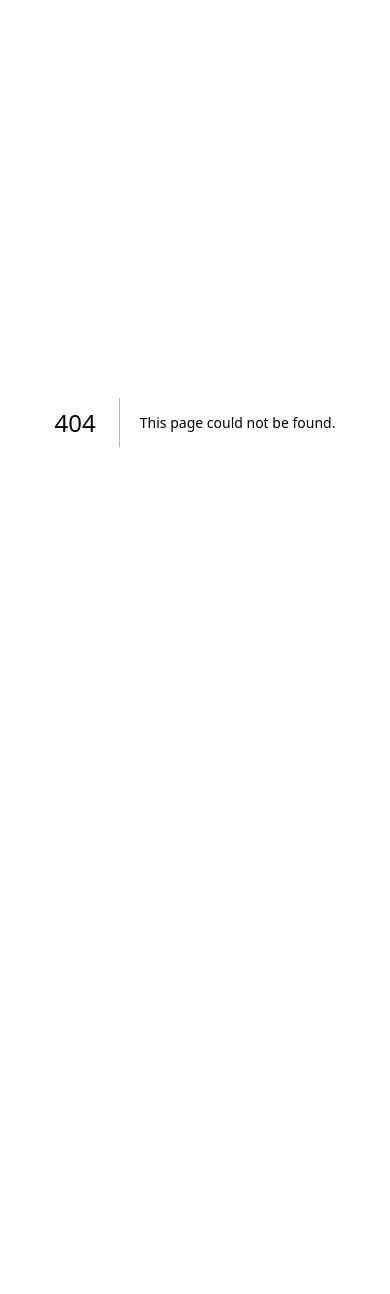
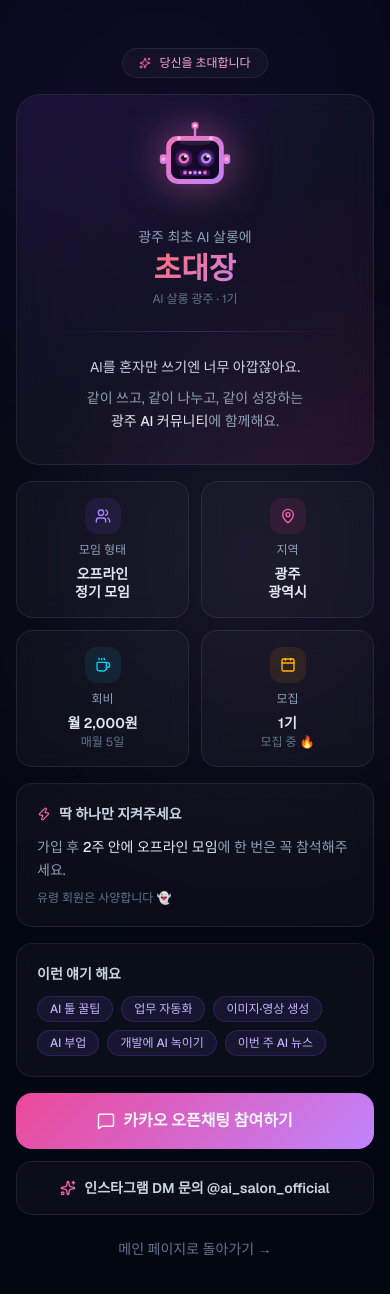
Before and after one commit to jukangpark/ai-salon, a Next.js app: page /invitation in a window 390 px wide. Before the commit this address had no page. Shown: the top 1294 px of the page. Before the commit the page ends 844 px from the top, so only its background shows below. Built offline with nearby package versions, Linux system fonts and the light colour scheme.

Commit message:
feat: /invitation 초대장 페이지 추가 (모바일 퍼스트)
Co-Authored-By: Claude Sonnet 4.6 <noreply@anthropic.com>

```diff
--- /dev/null
+++ b/src/app/invitation/page.tsx
@@ -0,0 +1,204 @@
+"use client";
+
+import React, { useEffect, useState } from "react";
+import { motion } from "framer-motion";
+import { Calendar, Coffee, MapPin, MessageSquare, Sparkles, Users, Zap } from "lucide-react";
+
+const fadeUp = {
+  hidden: { opacity: 0, y: 24 },
+  visible: {
+    opacity: 1,
+    y: 0,
+    transition: { duration: 0.6, ease: [0.22, 1, 0.36, 1] },
+  },
+} as const;
+
+const stagger = {
+  visible: { transition: { staggerChildren: 0.12 } },
+};
+
+export default function InvitationPage() {
+  const [mounted, setMounted] = useState(false);
+  useEffect(() => setMounted(true), []);
+  if (!mounted) return null;
+
+  return (
+    <main className="relative min-h-screen overflow-hidden flex flex-col items-center justify-start px-4 py-12">
+      {/* Background orbs */}
+      <div className="fixed inset-0 pointer-events-none">
+        <div className="animate-float absolute top-[-10%] left-[-10%] w-[400px] h-[400px] rounded-full bg-violet-600/10 blur-[120px]" />
+        <div className="animate-float-delay absolute bottom-[10%] right-[-10%] w-[350px] h-[350px] rounded-full bg-pink-500/10 blur-[120px]" />
+        <div className="animate-float absolute top-[50%] left-[30%] w-[250px] h-[250px] rounded-full bg-cyan-500/8 blur-[100px]" />
+      </div>
+      <div className="fixed inset-0 noise opacity-50 pointer-events-none" />
+
+      <motion.div
+        initial="hidden"
+        animate="visible"
+        variants={stagger}
+        className="relative w-full max-w-sm mx-auto flex flex-col gap-4"
+      >
+        {/* Header label */}
+        <motion.div variants={fadeUp} className="flex justify-center">
+          <span className="inline-flex items-center gap-2 px-4 py-1.5 rounded-full glass-card text-xs text-pink-300 font-medium">
+            <Sparkles size={12} className="text-pink-400" />
+            당신을 초대합니다
+          </span>
+        </motion.div>
+
+        {/* Main card */}
+        <motion.div
+          variants={fadeUp}
+          className="relative glass-card rounded-3xl p-8 text-center overflow-hidden"
+        >
+          <div className="absolute inset-0 bg-gradient-to-br from-violet-600/8 via-transparent to-pink-600/8" />
+          <div className="relative">
+            {/* Logo */}
+            <motion.img
+              src="/logo.svg"
+              alt="AI 살롱 광주"
+              className="w-20 h-20 mx-auto mb-5 drop-shadow-[0_0_20px_rgba(244,114,182,0.5)]"
+              animate={{ y: [0, -6, 0] }}
+              transition={{ repeat: Infinity, duration: 3.5, ease: "easeInOut" }}
+            />
+
+            {/* Title */}
+            <p className="text-slate-400 text-sm mb-1">광주 최초 AI 살롱에</p>
+            <h1 className="text-3xl font-bold mb-1">
+              <span className="gradient-text">초대장</span>
+            </h1>
+            <p className="text-slate-500 text-xs mb-6">AI 살롱 광주 · 1기</p>
+
+            {/* Divider */}
+            <div className="w-full h-px bg-gradient-to-r from-transparent via-violet-500/30 to-transparent mb-6" />
+
+            {/* Description */}
+            <p className="text-slate-300 text-sm leading-relaxed mb-2">
+              AI를 혼자만 쓰기엔 너무 아깝잖아요.
+            </p>
+            <p className="text-slate-400 text-sm leading-relaxed">
+              같이 쓰고, 같이 나누고, 같이 성장하는
+              <br />
+              <span className="text-slate-200 font-medium">광주 AI 커뮤니티</span>에 함께해요.
+            </p>
+          </div>
+        </motion.div>
+
+        {/* Info cards */}
+        <motion.div variants={fadeUp} className="grid grid-cols-2 gap-3">
+          <div className="glass-card rounded-2xl p-4 flex flex-col items-center gap-2 text-center">
+            <div className="w-9 h-9 rounded-xl bg-violet-500/10 flex items-center justify-center">
+              <Users size={16} className="text-violet-400" />
+            </div>
+            <p className="text-slate-400 text-xs">모임 형태</p>
+            <p className="text-slate-200 text-sm font-semibold leading-tight">
+              오프라인
+              <br />
+              정기 모임
+            </p>
+          </div>
+          <div className="glass-card rounded-2xl p-4 flex flex-col items-center gap-2 text-center">
+            <div className="w-9 h-9 rounded-xl bg-pink-500/10 flex items-center justify-center">
+              <MapPin size={16} className="text-pink-400" />
+            </div>
+            <p className="text-slate-400 text-xs">지역</p>
+            <p className="text-slate-200 text-sm font-semibold leading-tight">
+              광주
+              <br />
+              광역시
+            </p>
+          </div>
+          <div className="glass-card rounded-2xl p-4 flex flex-col items-center gap-2 text-center">
+            <div className="w-9 h-9 rounded-xl bg-cyan-500/10 flex items-center justify-center">
+              <Coffee size={16} className="text-cyan-400" />
+            </div>
+            <p className="text-slate-400 text-xs">회비</p>
+            <p className="text-slate-200 text-sm font-semibold leading-tight">
+              월 2,000원
+              <br />
+              <span className="text-slate-500 text-xs font-normal">매월 5일</span>
+            </p>
+          </div>
+          <div className="glass-card rounded-2xl p-4 flex flex-col items-center gap-2 text-center">
+            <div className="w-9 h-9 rounded-xl bg-amber-500/10 flex items-center justify-center">
+              <Calendar size={16} className="text-amber-400" />
+            </div>
+            <p className="text-slate-400 text-xs">모집</p>
+            <p className="text-slate-200 text-sm font-semibold leading-tight">
+              1기
+              <br />
+              <span className="text-slate-500 text-xs font-normal">모집 중 🔥</span>
+            </p>
+          </div>
+        </motion.div>
+
+        {/* Rules card */}
+        <motion.div variants={fadeUp} className="glass-card rounded-2xl p-5">
+          <div className="flex items-center gap-2 mb-3">
+            <Zap size={14} className="text-pink-400" />
+            <p className="text-slate-300 text-sm font-semibold">딱 하나만 지켜주세요</p>
+          </div>
+          <p className="text-slate-400 text-sm leading-relaxed">
+            가입 후 <span className="text-slate-200 font-medium">2주 안에 오프라인 모임</span>에
+            한 번은 꼭 참석해주세요.
+          </p>
+          <p className="text-slate-500 text-xs mt-2">
+            유령 회원은 사양합니다 👻
+          </p>
+        </motion.div>
+
+        {/* What we talk about */}
+        <motion.div variants={fadeUp} className="glass-card rounded-2xl p-5">
+          <p className="text-slate-300 text-sm font-semibold mb-3">이런 얘기 해요</p>
+          <div className="flex flex-wrap gap-2">
+            {[
+              "AI 툴 꿀팁",
+              "업무 자동화",
+              "이미지·영상 생성",
+              "AI 부업",
+              "개발에 AI 녹이기",
+              "이번 주 AI 뉴스",
+            ].map((tag) => (
+              <span
+                key={tag}
+                className="px-3 py-1 rounded-full text-xs font-medium bg-violet-500/10 border border-violet-500/20 text-violet-300"
+              >
+                {tag}
+              </span>
+            ))}
+          </div>
+        </motion.div>
+
+        {/* CTA buttons */}
+        <motion.div variants={fadeUp} className="flex flex-col gap-3 pb-4">
+          <a
+            href="https://open.kakao.com/o/gDCIvUsi"
+            target="_blank"
+            rel="noopener noreferrer"
+            className="group relative w-full inline-flex items-center justify-center gap-2 px-6 py-4 rounded-2xl font-semibold text-base transition-all duration-300 overflow-hidden"
+            style={{ background: "linear-gradient(135deg, #ec4899, #c084fc)" }}
+          >
+            <span className="absolute inset-0 bg-white/0 group-hover:bg-white/10 transition-colors duration-300" />
+            <MessageSquare size={18} />
+            카카오 오픈채팅 참여하기
+          </a>
+          <a
+            href="https://www.instagram.com/ai_salon_official/"
+            target="_blank"
+            rel="noopener noreferrer"
+            className="w-full inline-flex items-center justify-center gap-2 px-6 py-4 rounded-2xl font-semibold text-sm glass-card text-slate-300 hover:text-white transition-all duration-300"
+          >
+            <Sparkles size={16} className="text-pink-400" />
+            인스타그램 DM 문의 @ai_salon_official
+          </a>
+          <a
+            href="/"
+            className="w-full inline-flex items-center justify-center gap-2 px-6 py-3 rounded-2xl text-sm text-slate-500 hover:text-slate-300 transition-colors duration-300"
+          >
+            메인 페이지로 돌아가기 →
+          </a>
+        </motion.div>
+      </motion.div>
+    </main>
+  );
+}
```
